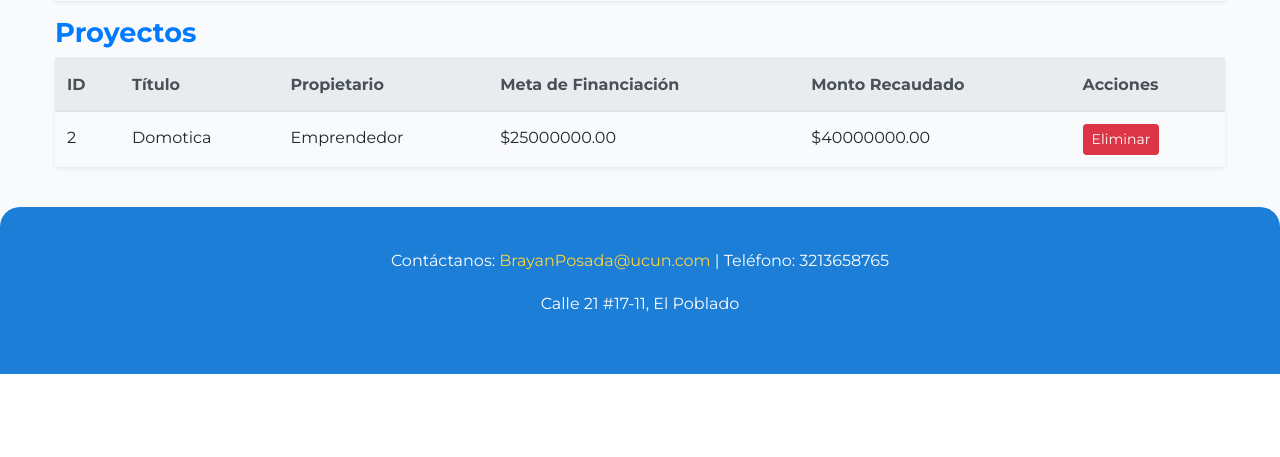
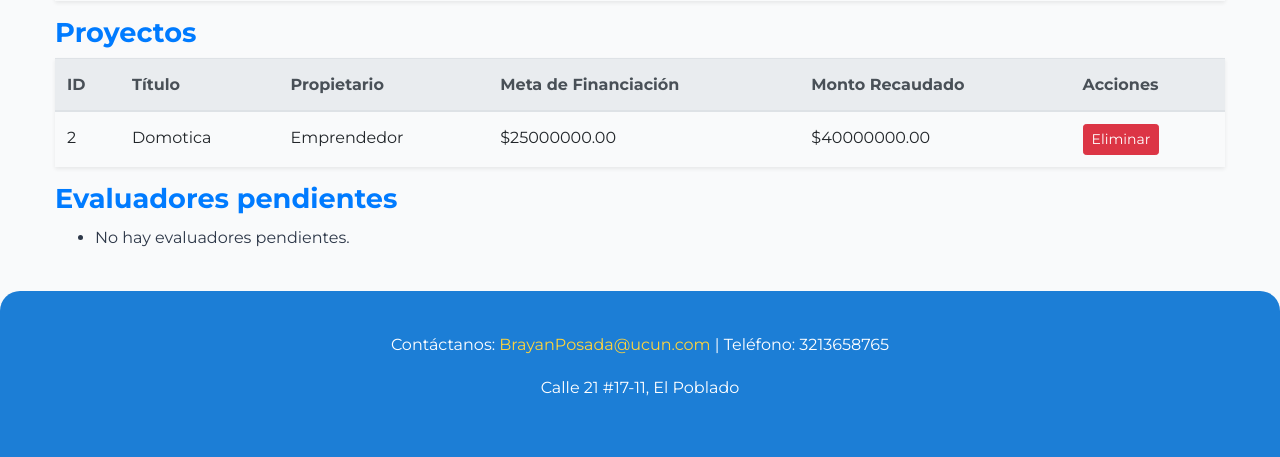
Before and after one commit to Nicoletoposada/CrowdMentor, a Django app: page /admin_dashboard/ in a window 1280 px wide. Shown: the part 629-1086 px from the top of the page. Before the commit the page ends 1003 px from the top, so only its background shows below. Run offline with Django 5.2, Linux system fonts and the light colour scheme; a user stored in the database is signed in; data comes from the database, SQL or seed files in the repository; both versions use the stored data as it was after the commit; some libraries are stand-ins or nearby versions.

Commit message:
CrowdMentor

```diff
--- a/crowdmentor/core/templates/admin_dashboard.html
+++ b/crowdmentor/core/templates/admin_dashboard.html
@@ -54,6 +54,19 @@
     </tbody>
 </table>
 
+<h3 class="text-primary">Evaluadores pendientes</h3>
+<ul>
+    {% for evaluator in evaluators_pending %}
+        <li>
+            {{ evaluator.user.username }} -
+            <a href="{% url 'approve_evaluator' evaluator.id %}">Aprobar</a> |
+            <a href="{% url 'reject_evaluator' evaluator.id %}">Rechazar</a>
+        </li>
+    {% empty %}
+        <li>No hay evaluadores pendientes.</li>
+    {% endfor %}
+</ul>
+
 <script>
     function deleteUser(userId) {
         if (confirm('¿Estás seguro de que deseas eliminar este usuario?')) {
```
Also changed, not shown: crowdmentor/core/migrations/0007_profile_is_approved_by_admin.py (added), crowdmentor/db.sqlite3.
